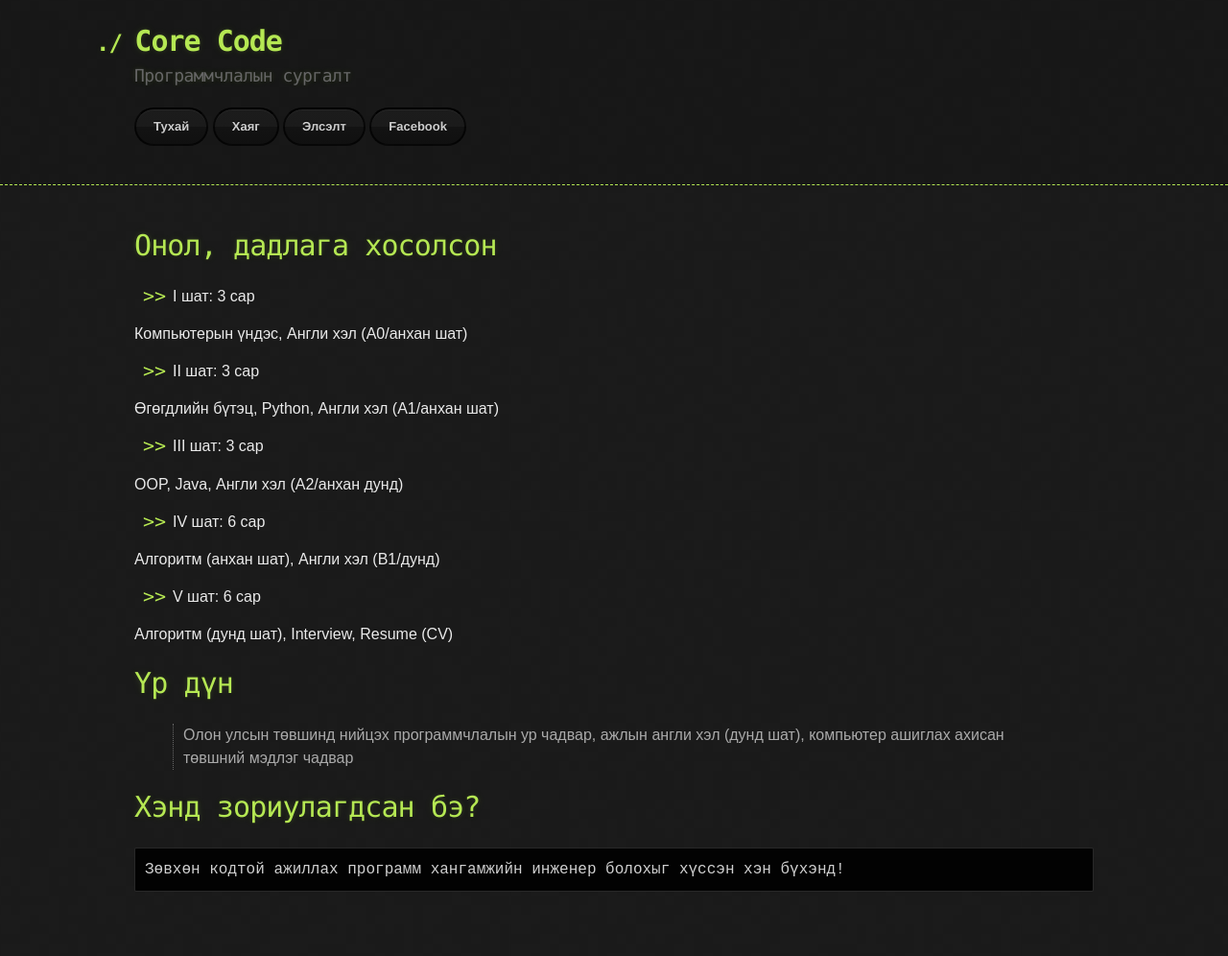
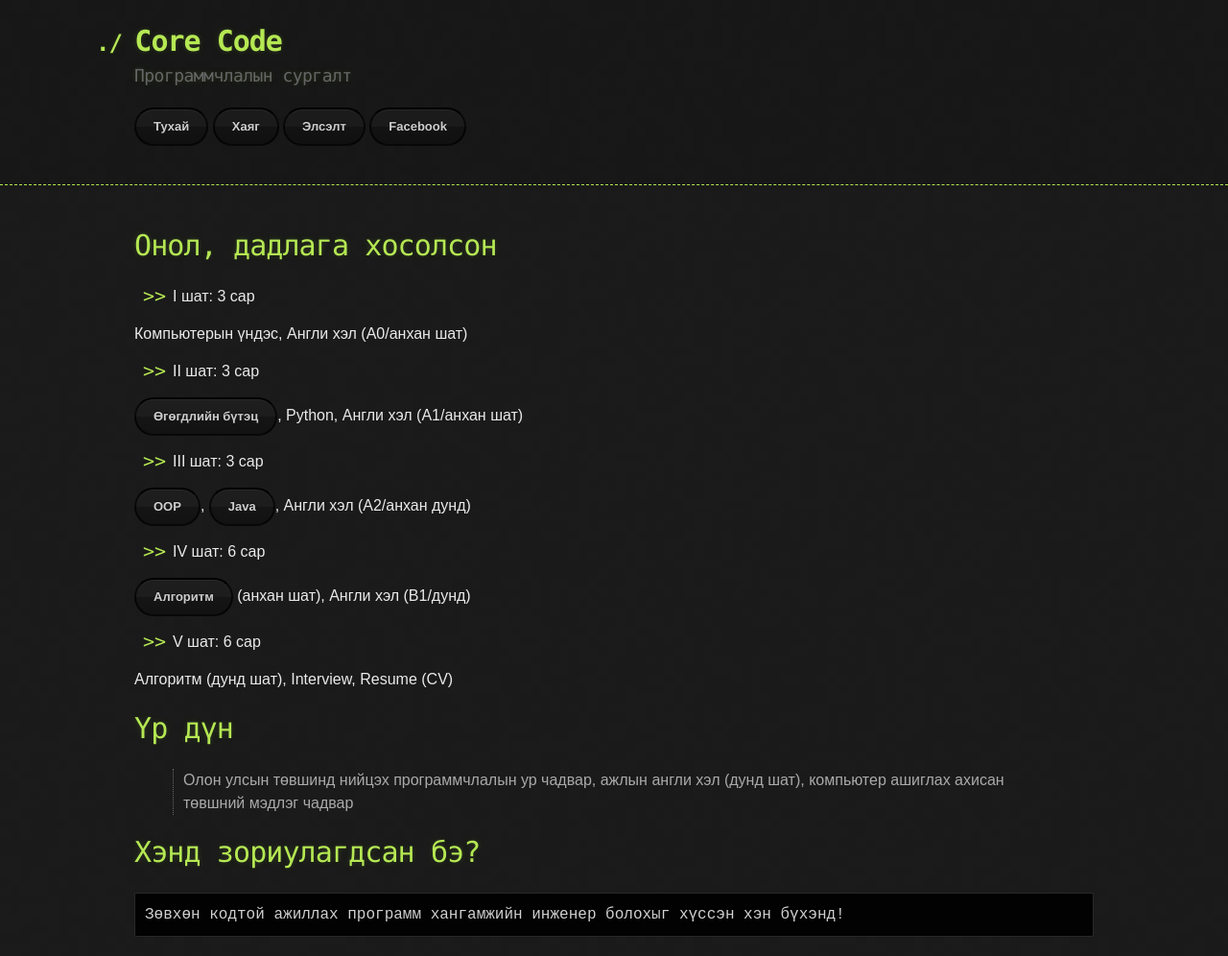
Before and after one commit to ganaatulgaa/corecode, a Jekyll site: the page built from index.md, in a window 1280 px wide. Shown: the whole page at 96% size. Built offline with Jekyll 4.4.1, drawn with Linux system fonts in a browser that asks for light colours; our own code applies the rules of GitHub Pages for plain Markdown files; before the commit the page ends 949 px from its top, so only the background shows below that.

Commit message:
Update index.md

```diff
--- a/index.md
+++ b/index.md
@@ -8,15 +8,15 @@ layout: default
 
 * ІІ шат:  3 сар
 
-Өгөгдлийн бүтэц, Python, Англи хэл (A1/анхан шат)
+<a href="https://mn.wikipedia.org/wiki/%D3%A8%D0%B3%D3%A9%D0%B3%D0%B4%D0%BB%D0%B8%D0%B9%D0%BD_%D0%B1%D2%AF%D1%82%D1%8D%D1%86" target="_blank" class="btn">Өгөгдлийн бүтэц</a>, Python, Англи хэл (A1/анхан шат)
 
 * ІІІ шат:  3 сар
 
-OOP, Java, Англи хэл (A2/анхан дунд)
+<a href="https://mn.wikipedia.org/wiki/%D0%9E%D0%B1%D1%8A%D0%B5%D0%BA%D1%82_%D1%85%D0%B0%D0%BD%D0%B4%D0%B0%D0%BB%D1%82%D0%B0%D1%82_%D0%BF%D1%80%D0%BE%D0%B3%D1%80%D0%B0%D0%BC%D0%BC%D1%87%D0%BB%D0%B0%D0%BB" target="_blank" class="btn">OOP</a>, <a href="[https://mn.wikipedia.org/wiki/%D0%9E%D0%B1%D1%8A%D0%B5%D0%BA%D1%82_%D1%85%D0%B0%D0%BD%D0%B4%D0%B0%D0%BB%D1%82%D0%B0%D1%82_%D0%BF%D1%80%D0%BE%D0%B3%D1%80%D0%B0%D0%BC%D0%BC%D1%87%D0%BB%D0%B0%D0%BB](https://mn.wikipedia.org/wiki/Java)" target="_blank" class="btn">Java</a>, Англи хэл (A2/анхан дунд)
 
 * ІV шат:  6 сар
 
-Алгоритм (анхан шат), Англи хэл (B1/дунд)
+<a href="https://mn.wikipedia.org/wiki/%D0%90%D0%BB%D0%B3%D0%BE%D1%80%D0%B8%D1%82%D0%BC" target="_blank" class="btn">Алгоритм</a> (анхан шат), Англи хэл (B1/дунд)
 
 * V шат:  6 сар
 
```
